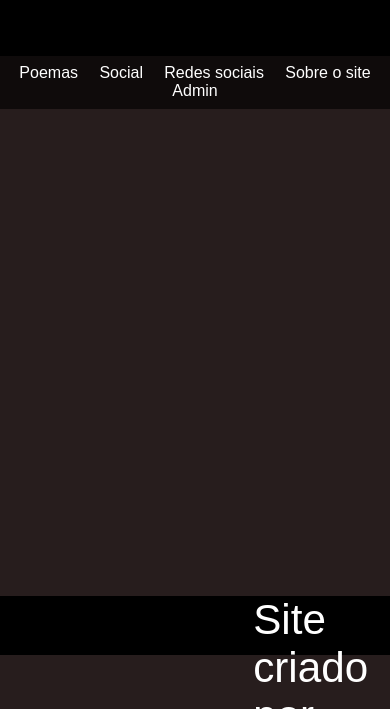
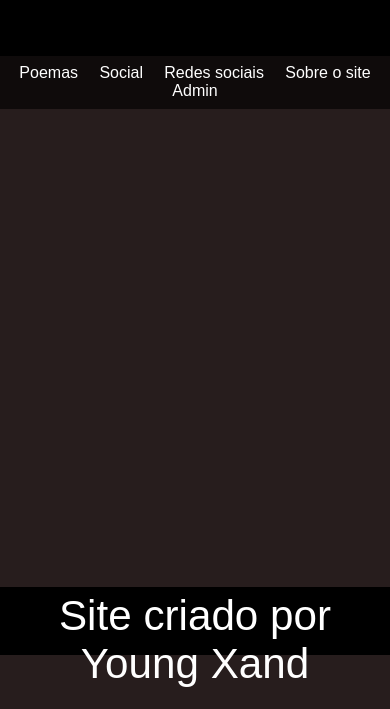
Before and after one commit to AlexandreComn/Projeto-aba, a plain HTML site: page index.html in a window 390 px wide. Shown: the part 189-898 px from the top of the page. Drawn offline with Linux system fonts and the light colour scheme; a web font is replaced by a local one.

Commit message:
Update style.css

```diff
--- a/style.css
+++ b/style.css
@@ -65,7 +65,7 @@ main div{
 }
 
 footer{
-    padding: 0px 30vh 0px;
+    padding: 0.5vh;
     background-color: var(--color1);
     font-size: 5vh;
     text-align: center;
```
